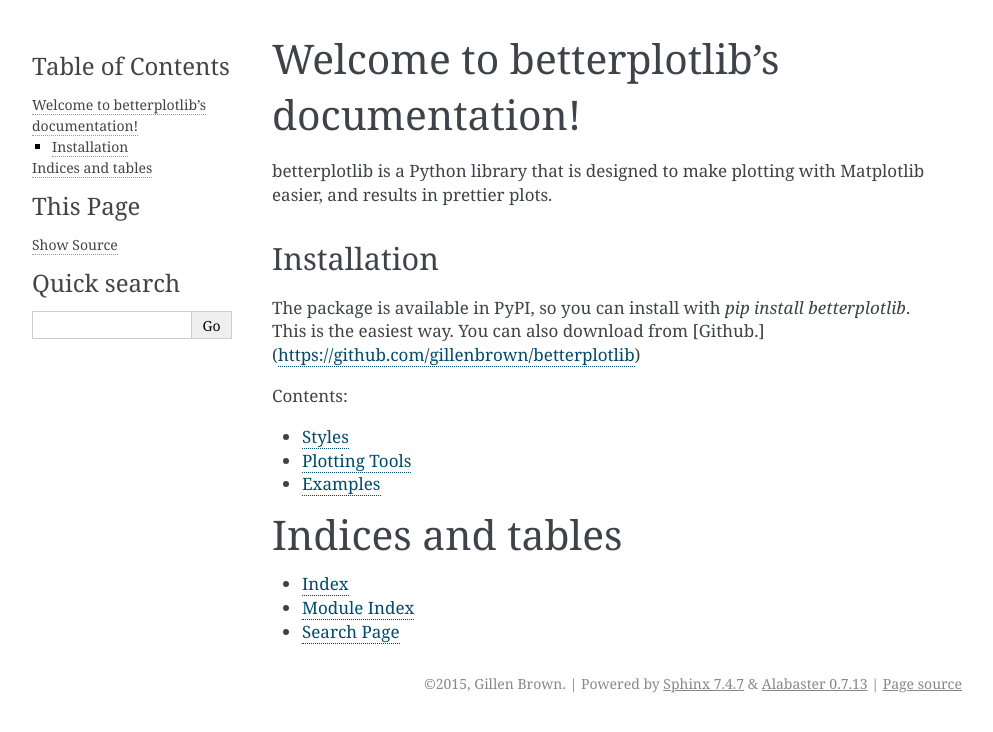
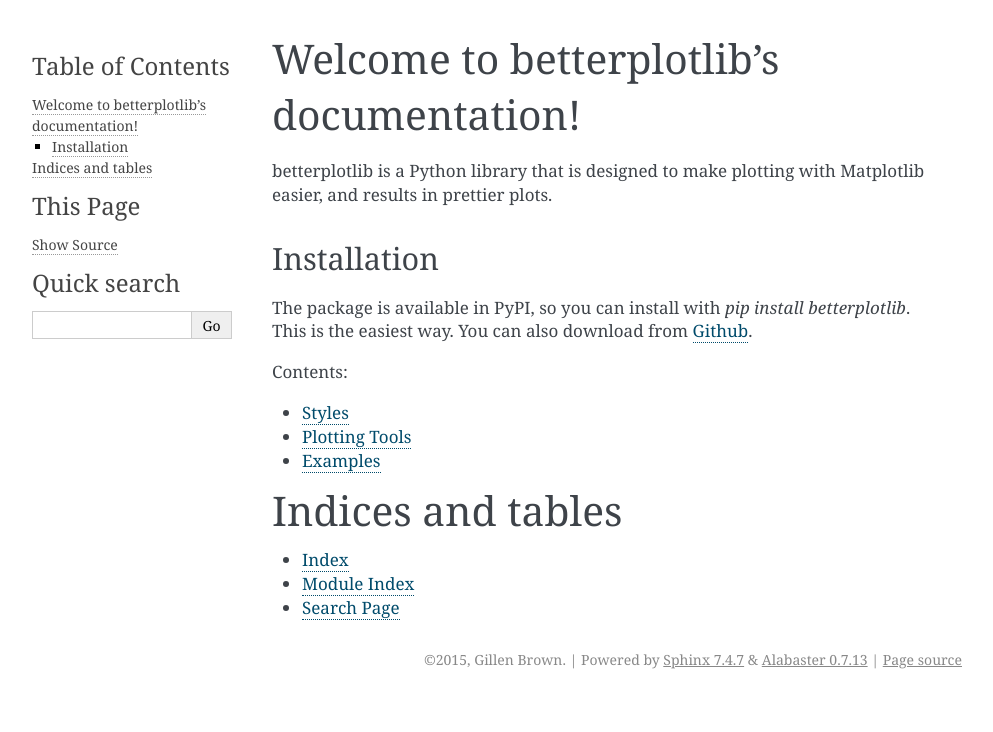
Before and after one commit to gillenbrown/betterplotlib, a Sphinx documentation site: the page built from docs/index.rst, in a window 1280 px wide. Shown: the top 732 px of the page, without its empty margins (148-1141 px from the left). Built offline with Sphinx 7.4.7, drawn with Linux system fonts in a browser that asks for light colours; some of the changed lines change nothing that is shown.

Commit message:
fixed link to Github in main page

```diff
--- a/docs/index.rst
+++ b/docs/index.rst
@@ -13,7 +13,9 @@
 
 The package is available in PyPI, so you can install with `pip install betterplotlib`.
 This is the easiest way. You can also download from
-[Github.](https://github.com/gillenbrown/betterplotlib)
+Github_.
+
+.. _Github: https://github.com/gillenbrown/betterplotlib
 
 Contents:
 
```
